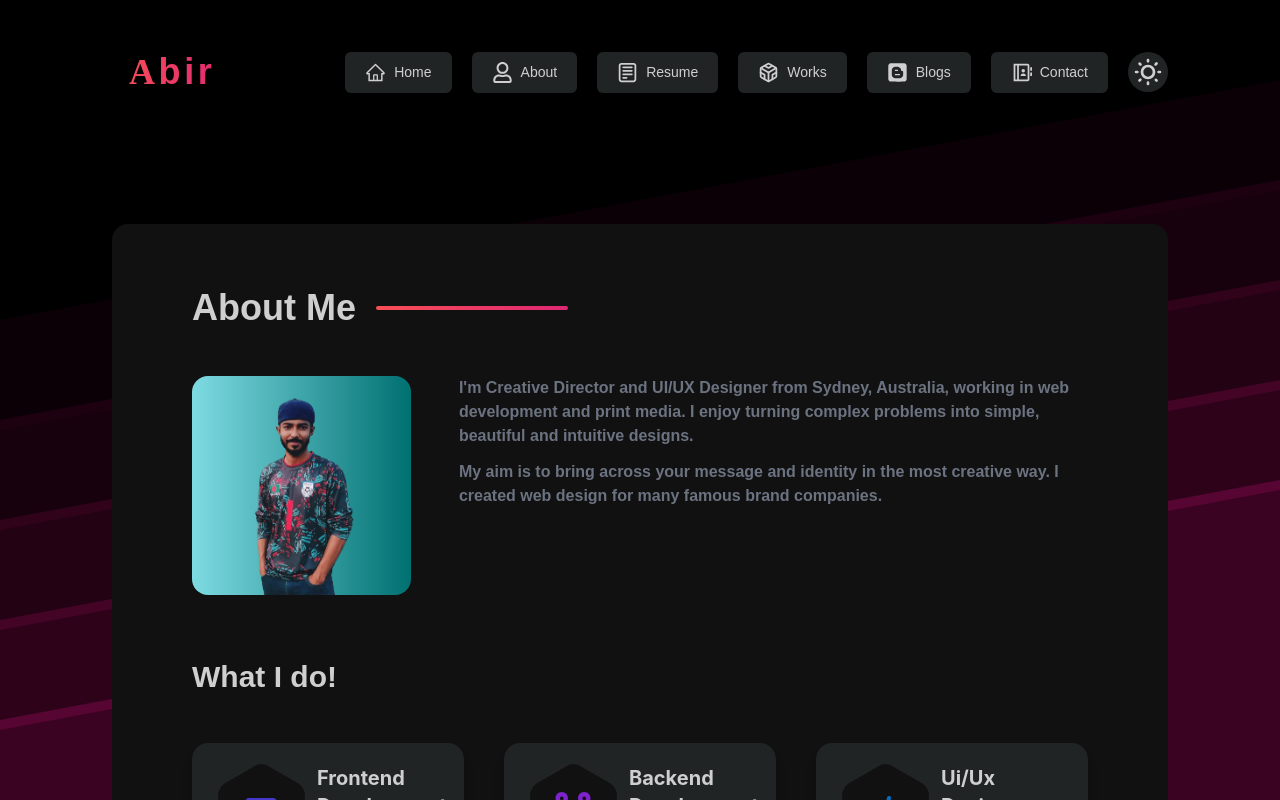
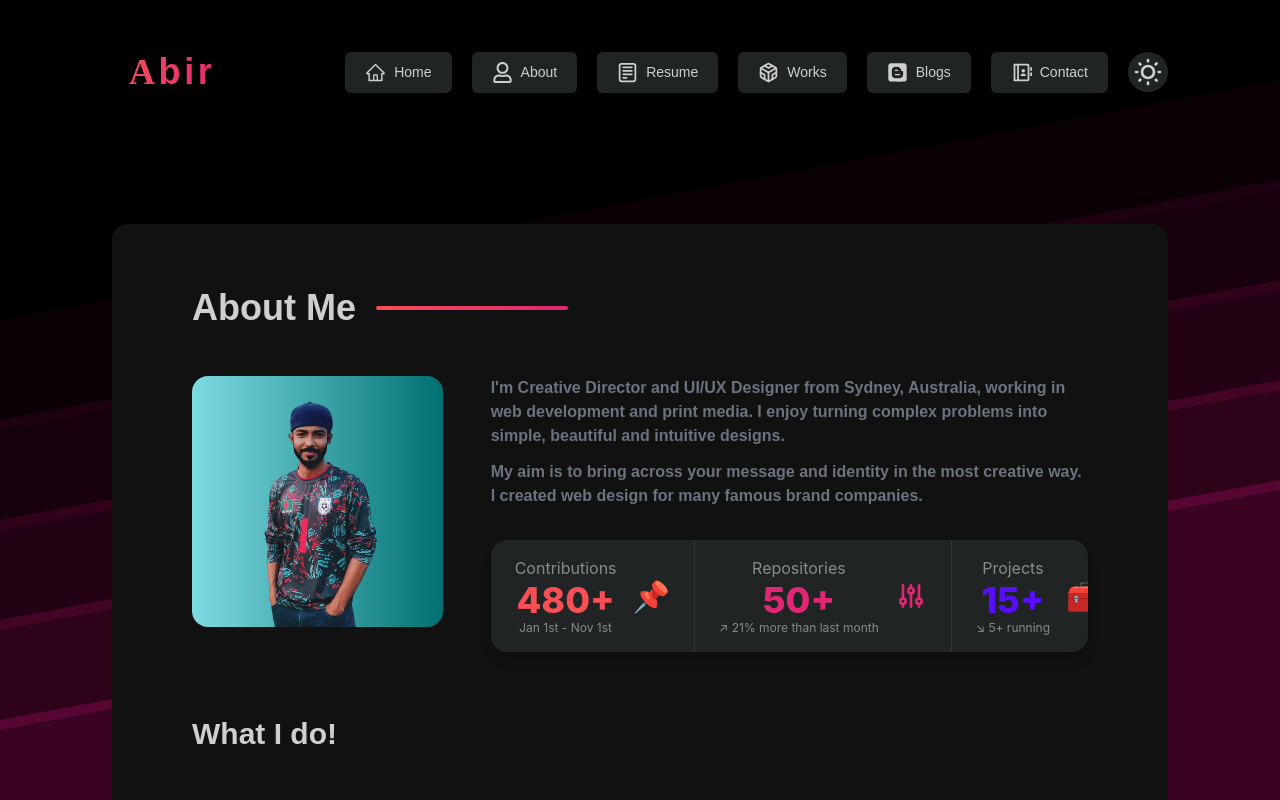
Before and after one commit to abir14016/dev-abir-client, a React (Create React App) app: page /about in a window 1280 px wide. Built offline with nearby package versions, Linux system fonts and the light colour scheme.

Commit message:
stat added in about section

```diff
--- a/src/Pages/Home/About/About.js
+++ b/src/Pages/Home/About/About.js
@@ -1,5 +1,6 @@
 import React, { useEffect, useState } from 'react';
 import abir2 from '../../../assests/images/abir/abir-2.png';
+import { FontAwesomeIcon } from '@fortawesome/react-fontawesome';
 import './About.css';
 import Service from '../Service/Service';
 
@@ -13,21 +14,53 @@ const About = () => {
     return (
         <div className='bg-base-100 rounded-2xl mx-2 md:mx-8 lg:mx-28 px-4 md:px-8 lg:px-20 py-4 md:py-8 lg:py-16 my-4 md:my-8 lg:my-16 xl:my-20'>
             <div className='flex justify-start items-center mb-0 md:mb-5 lg:mb-10 xl:mb-12'>
-                <h2 className="text-4xl font-Poppins font-bold mr-5">About Me</h2>
+                <h2 className="text-4xl font-Poppins font-bold mr-5"><span><FontAwesomeIcon className='mr-3 text-primary' icon="fa-solid fa-address-card" /></span>About Me</h2>
                 <hr class="hidden md:block lg:block xl:block my-4 w-48 h-1 bg-gradient-to-r from-primary to-secondary rounded border-0" />
             </div>
             <hr class="block md:hidden lg:hidden xl:hidden my-4 w-full h-1 bg-gradient-to-r from-primary to-secondary rounded border-0 md:my-10" />
-            <div className='block md:flex lg:flex xl:flex justify-center'>
+            <div className='block md:grid lg:grid xl:grid grid-cols-3'>
                 <div className='mr-0 md:mr-5 lg:mr-10 xl:mr-12 mb-4 md:mb-0'>
-                    <img className='bg-gradient-to-r from-[#7edbe2] to-[#007071] rounded-2xl about-image' src={abir2} alt="abir-pic-2" />
+                    <img className='bg-gradient-to-r from-[#7edbe2] to-[#007071] rounded-2xl about-image lg:hover:scale-110 transform duration-1000' src={abir2} alt="abir-pic-2" />
                 </div>
-                <div className='font-Raleway font-semibold'>
-                    <p className='text-start text-gray-500 mb-3'>I'm Creative Director and UI/UX Designer from Sydney, Australia, working in web development and print media. I enjoy turning complex problems into simple, beautiful and intuitive designs.</p>
-                    <p className='text-start text-gray-500'>My aim is to bring across your message and identity in the most creative way. I created web design for many famous brand companies.</p>
+                <div className='col-span-2'>
+                    <div className='font-Raleway font-semibold'>
+                        <p className='text-start text-gray-500 mb-3'>I'm Creative Director and UI/UX Designer from Sydney, Australia, working in web development and print media. I enjoy turning complex problems into simple, beautiful and intuitive designs.</p>
+                        <p className='text-start text-gray-500 block md:hidden lg:block'>My aim is to bring across your message and identity in the most creative way. I created web design for many famous brand companies.</p>
+                    </div>
+                    <div className="stats stats-vertical md:stats-horizontal lg:stats-horizontal shadow-lg bg-accent mt-4 md:mt-8 lg-16 block md:flex lg:flex justify-start">
+
+                        <div className="stat">
+                            <div className="stat-figure text-primary">
+                                <h3 className='text-3xl'>📌</h3>
+                            </div>
+                            <div className="stat-title">Contributions</div>
+                            <div className="stat-value text-primary">480+</div>
+                            <div className="stat-desc">Jan 1st - Nov 1st</div>
+                        </div>
+
+                        <div className="stat">
+                            <div className="stat-figure text-secondary">
+                                <svg xmlns="http://www.w3.org/2000/svg" fill="none" viewBox="0 0 24 24" className="inline-block w-8 h-8 stroke-current"><path strokeLinecap="round" strokeLinejoin="round" strokeWidth="2" d="M12 6V4m0 2a2 2 0 100 4m0-4a2 2 0 110 4m-6 8a2 2 0 100-4m0 4a2 2 0 110-4m0 4v2m0-6V4m6 6v10m6-2a2 2 0 100-4m0 4a2 2 0 110-4m0 4v2m0-6V4"></path></svg>
+                            </div>
+                            <div className="stat-title">Repositories</div>
+                            <div className="stat-value text-secondary">50+</div>
+                            <div className="stat-desc">↗︎ 21% more than last month</div>
+                        </div>
+
+                        <div className="stat">
+                            <div className="stat-figure">
+                                <h3 className='text-3xl'>🧰</h3>
+                            </div>
+                            <div className="stat-title">Projects</div>
+                            <div className="stat-value text-[#580ef8]">15+</div>
+                            <div className="stat-desc">↘︎ 5+ running</div>
+                        </div>
+
+                    </div>
                 </div>
             </div>
             <div className='mt-5 md:mt-8 lg:mt-12 xl:mt-16'>
-                <h2 className="text-3xl text-left font-Poppins font-bold mr-5">What I do!</h2>
+                <h2 className="text-3xl text-left font-Poppins font-bold mr-5"><span><FontAwesomeIcon className='text-primary mr-3 wave' icon="fa-solid fa-hand" /></span>What I do!</h2>
                 <div className='grid grid-cols-1 md:grid-cols-2 lg:grid-cols-3 gap-5 md:gap-8 lg:gap-10 xl:gap-10 mt-2 md:mt-8 lg:mt-12 xl:mt-12'>
                     {
                         services.map(service => <Service
--- a/src/Pages/Home/Banner/Banner.css
+++ b/src/Pages/Home/Banner/Banner.css
@@ -7,3 +7,37 @@
 .banner-image:hover {
   background-image: linear-gradient(to right, #df2774, #f84f55);
 }
+.wave {
+  animation-name: wave-animation; /* Refers to the name of your @keyframes element below */
+  animation-duration: 2.5s; /* Change to speed up or slow down */
+  animation-iteration-count: infinite; /* Never stop waving :) */
+  transform-origin: 70% 70%; /* Pivot around the bottom-left palm */
+  display: inline-block;
+}
+
+@keyframes wave-animation {
+  0% {
+    transform: rotate(0deg);
+  }
+  10% {
+    transform: rotate(14deg);
+  } /* The following five values can be played with to make the waving more or less extreme */
+  20% {
+    transform: rotate(-8deg);
+  }
+  30% {
+    transform: rotate(14deg);
+  }
+  40% {
+    transform: rotate(-4deg);
+  }
+  50% {
+    transform: rotate(10deg);
+  }
+  60% {
+    transform: rotate(0deg);
+  } /* Reset for the last half to pause */
+  100% {
+    transform: rotate(0deg);
+  }
+}
--- a/src/Pages/Home/Banner/Banner.js
+++ b/src/Pages/Home/Banner/Banner.js
@@ -12,7 +12,7 @@ const Banner = () => {
     return (
         <div className='grid grid-cols-1 md:grid-cols-2 lg:grid-cols-2 xl:grid-cols-2 px-2 md:px-8 lg:px-28 mt-0 md:mt-28 lg:mt-36 xl:mt-36'>
             <div className='text-left md:text-left lg:text-left xl:text-left hidden md:block'>
-                <p className='text-3xl md:text-4xl lg:text-5xl text-secondary font-black mb-1 md:mb-2 lg:mb-3 xl:mb-3'>Hello,</p>
+                <p className='text-3xl md:text-4xl lg:text-5xl text-secondary font-black mb-1 md:mb-2 lg:mb-3 xl:mb-3'>Hello<span className='wave'>👋</span></p>
                 <p className='text-3xl md:text-3xl lg:text-6xl xl:text-6xl font-medium'>I'm <span className='text-4xl md:text-4xl lg:text-6xl xl:text-6xl font-extrabold'>Abir Hasan</span></p>
                 <div className='flex justify-start text-3xl md:text-3xl lg:text-5xl mt-2 md:mt-3 lg:mt-5 xl:mt-5'>
                     <p className='mr-3 font-medium'>A</p>
--- a/src/Pages/Home/Resume/Resume.js
+++ b/src/Pages/Home/Resume/Resume.js
@@ -3,7 +3,7 @@ import React from 'react';
 const Resume = () => {
     return (
         <div>
-            resume
+            resumes
         </div>
     );
 };
--- a/src/Pages/Home/Service/Service.js
+++ b/src/Pages/Home/Service/Service.js
@@ -17,7 +17,7 @@ const Service = ({ service }) => {
             </div>
 
             <div>
-                <h3 className="text-start text-xl font-bold">{name}</h3>
+                <h3 className="text-start text-xl font-bold group-hover:text-secondary">{name}</h3>
                 <p className='text-start mt-3 text-gray-500 font-semibold'>Lorem, ipsum dolor sit amet consectetur adipisicing elit. Aperiam unde illo, dolore aliquam provident fuga saepe nihil incidunt harum distinctio.</p>
             </div>
         </div>
```
